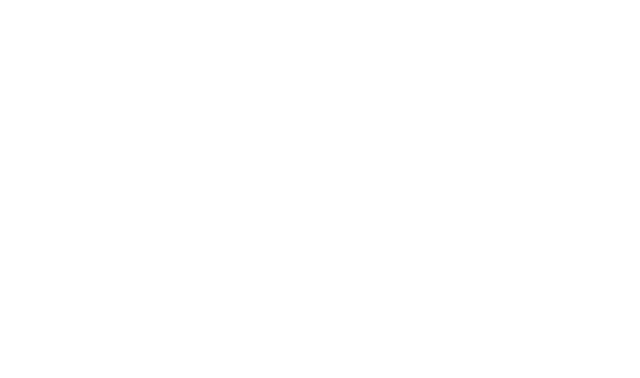
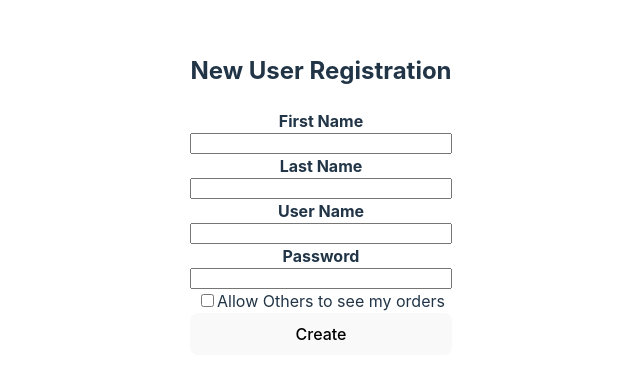
Before and after one commit to LeenMass/FitBites, a React (Vite) app in the folder finalproj/: page / in a window 1280 px wide. Shown: the part 206-584 px from the top of the page, without its empty margins (319-959 px from the left). Built offline with nearby package versions, Linux system fonts and the light colour scheme.

Commit message:
implement signupPage

```diff
--- a/finalproj/package.json
+++ b/finalproj/package.json
@@ -14,6 +14,7 @@
     "react": "^18.3.1",
     "react-dom": "^18.3.1",
     "react-redux": "^9.1.2",
+    "react-router-dom": "^6.26.0",
     "redux": "^5.0.1"
   },
   "devDependencies": {
--- a/finalproj/src/App.jsx
+++ b/finalproj/src/App.jsx
@@ -1,7 +1,12 @@
 import "./App.css";
+import SignUp from "./Pages/SignUp";
 
 function App() {
-  return <></>;
+  return (
+    <>
+      <SignUp />
+    </>
+  );
 }
 
 export default App;
--- /dev/null
+++ b/finalproj/src/Pages/SignUp.jsx
@@ -0,0 +1,51 @@
+import React from "react";
+import { useState } from "react";
+
+const SignUp = () => {
+  const [newUser, setNewUser] = useState({});
+
+  return (
+    <div style={{ display: "flex", flexDirection: "column" }}>
+      <h2>New User Registration</h2>
+      <strong>First Name</strong>
+      <input
+        type="text"
+        name="fname"
+        onChange={(e) => setNewUser({ ...newUser, fname: e.target.value })}
+      />
+      <strong>Last Name</strong>
+      <input
+        type="text"
+        name="lname"
+        onChange={(e) => setNewUser({ ...newUser, lname: e.target.value })}
+      />
+      <strong>User Name</strong>
+      <input
+        type="text"
+        name="username"
+        onChange={(e) => setNewUser({ ...newUser, username: e.target.value })}
+      />
+      <strong>Password</strong>
+      <input
+        type="text"
+        name="password"
+        onChange={(e) => setNewUser({ ...newUser, password: e.target.value })}
+      />
+
+      <span>
+        {" "}
+        <input
+          type="checkbox"
+          name="show"
+          id="show"
+          onChange={(e) => setNewUser({ ...newUser, show: e.target.checked })}
+        />
+        Allow Others to see my orders
+      </span>
+
+      <button onClick={() => console.log(newUser)}>Create</button>
+    </div>
+  );
+};
+
+export default SignUp;
```
Also changed, not shown: finalproj/src/Pages/LogIn.jsx (added), 1 other file (tests, documents, lock files or other folders).
